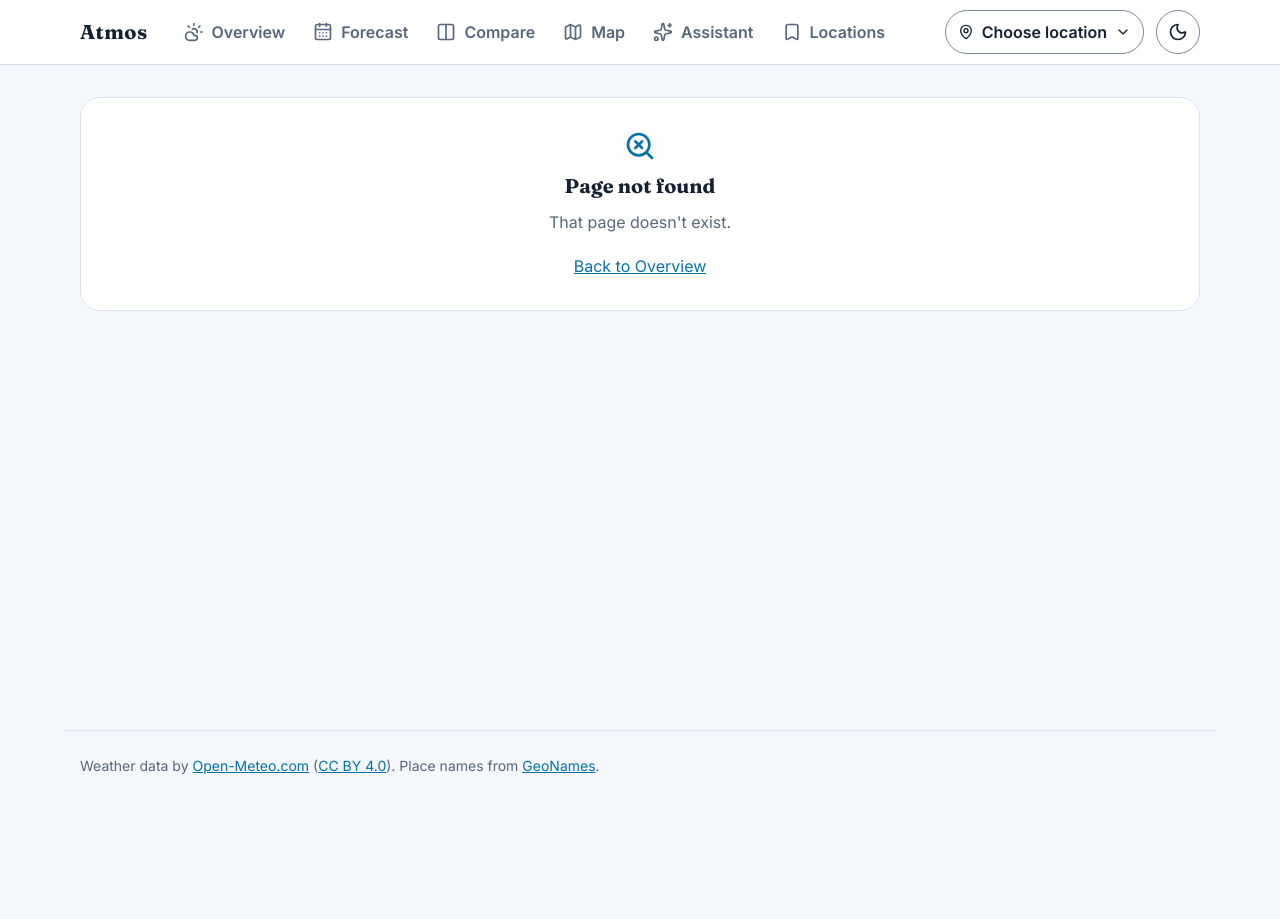
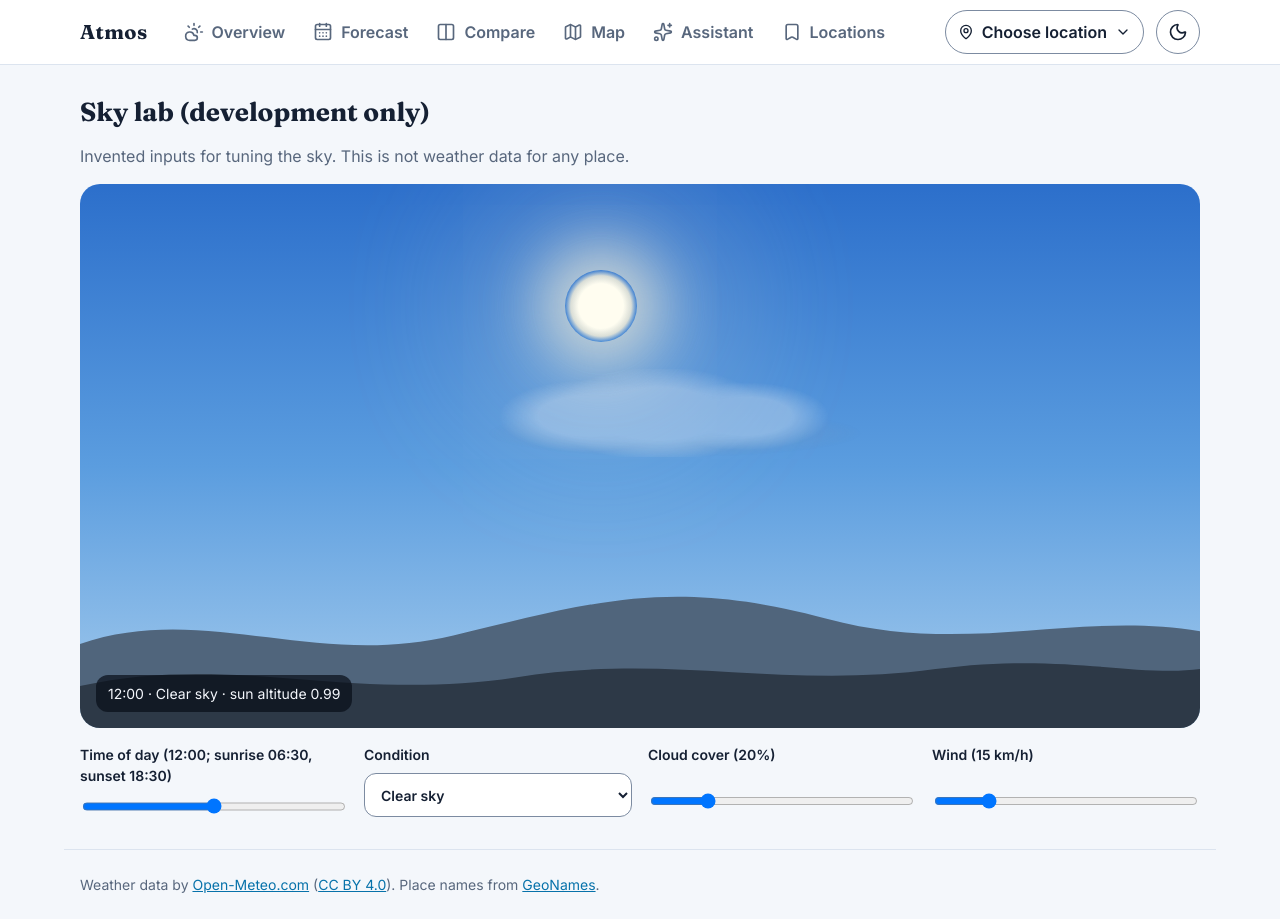
Before and after one commit to radinm65/Atmos-Frontend-Weather-App, a React (Vite) app in the folder frontend/: page /dev/sky in a window 1280 px wide. Before the commit the page ends 800 px from the top, so only its background shows below. Built offline with nearby package versions, Linux system fonts and the light colour scheme.

Commit message:
feat(sky): tune sunset palette and sun/moon cover, fix fog edges, add dev-only Sky lab

```diff
--- a/frontend/src/app/router.tsx
+++ b/frontend/src/app/router.tsx
@@ -54,6 +54,17 @@ export const routes: RouteObject[] = [
               Component: (await import('../features/locations/LocationsPage')).LocationsPage,
             }),
           },
+          // Development-only sky workbench; excluded from production builds.
+          ...(import.meta.env.DEV
+            ? [
+                {
+                  path: 'dev/sky',
+                  lazy: async () => ({
+                    Component: (await import('../features/sky/SkyLab')).SkyLab,
+                  }),
+                },
+              ]
+            : []),
           { path: '*', element: <NotFoundPage /> },
         ],
       },
--- /dev/null
+++ b/frontend/src/features/sky/SkyLab.module.css
@@ -0,0 +1,52 @@
+.lab {
+  display: grid;
+  gap: var(--space-4);
+}
+
+.title {
+  font-size: var(--text-xl);
+}
+
+.note {
+  color: var(--color-text-muted);
+}
+
+.stage {
+  position: relative;
+  height: min(70vh, 34rem);
+  border-radius: var(--radius-lg);
+  overflow: hidden;
+}
+
+.readout {
+  position: absolute;
+  left: var(--space-4);
+  bottom: var(--space-4);
+  z-index: 2;
+  padding: var(--space-2) var(--space-3);
+  border-radius: var(--radius-md);
+  background: rgb(8 13 24 / 0.7);
+  color: #f4f7fc;
+  font-size: var(--text-sm);
+}
+
+.controls {
+  display: grid;
+  grid-template-columns: repeat(auto-fit, minmax(14rem, 1fr));
+  gap: var(--space-4);
+}
+
+.controls label {
+  display: grid;
+  gap: var(--space-2);
+  font-size: var(--text-sm);
+  font-weight: 600;
+}
+
+.controls select {
+  min-height: var(--touch-target);
+  padding: 0 var(--space-3);
+  border: 1px solid var(--color-border-strong);
+  border-radius: var(--radius-md);
+  background: var(--color-surface);
+}
--- /dev/null
+++ b/frontend/src/features/sky/SkyLab.tsx
@@ -0,0 +1,133 @@
+import { useMemo } from 'react'
+import { useSearchParams } from 'react-router-dom'
+import type { WeatherCondition } from '../../domain/weather'
+import { SkyScene } from './SkyScene'
+import styles from './SkyLab.module.css'
+import { computeSkyState } from './skyState'
+
+/**
+ * DEVELOPMENT ONLY (route exists only in dev builds). A workbench for tuning the sky across the
+ * day and every weather type. It shows invented inputs on purpose and is not a weather page.
+ */
+
+const CONDITIONS: Record<string, WeatherCondition> = {
+  clear: { category: 'clear', label: 'Clear sky', code: 0 },
+  partly: { category: 'partly-cloudy', label: 'Partly cloudy', code: 2 },
+  overcast: { category: 'overcast', label: 'Overcast', code: 3 },
+  fog: { category: 'fog', label: 'Fog', code: 45 },
+  drizzle: { category: 'rain', label: 'Light rain', code: 61 },
+  rain: { category: 'rain', label: 'Heavy rain', code: 65 },
+  snow: { category: 'snow', label: 'Snow', code: 73 },
+  storm: { category: 'thunderstorm', label: 'Thunderstorm', code: 95 },
+  unknown: { category: 'unknown', label: 'Conditions unavailable', code: null },
+}
+
+const DAY = '2026-10-24'
+const SUNRISE = `${DAY}T06:30:00.000Z`
+const SUNSET = `${DAY}T18:30:00.000Z`
+
+function numberParam(value: string | null, fallback: number): number {
+  const parsed = Number(value)
+  return value !== null && Number.isFinite(parsed) ? parsed : fallback
+}
+
+function clockTime(hours: number): string {
+  const minutes = Math.round(hours * 60)
+  const hh = String(Math.floor(minutes / 60) % 24).padStart(2, '0')
+  const mm = String(minutes % 60).padStart(2, '0')
+  return `${hh}:${mm}`
+}
+
+export function SkyLab() {
+  const [params, setParams] = useSearchParams()
+  const hour = numberParam(params.get('hour'), 12)
+  const cloud = numberParam(params.get('cloud'), 20)
+  const wind = numberParam(params.get('wind'), 15)
+  const conditionKey = params.get('cond') ?? 'clear'
+  const condition = CONDITIONS[conditionKey] ?? CONDITIONS.clear!
+
+  const time = `${DAY}T${clockTime(hour)}:00.000Z`
+  const state = useMemo(
+    () =>
+      computeSkyState({
+        time,
+        timezone: 'UTC',
+        sunrise: SUNRISE,
+        sunset: SUNSET,
+        previousSunset: '2026-10-23T18:31:00.000Z',
+        nextSunrise: '2026-10-25T06:29:00.000Z',
+        isDay: null,
+        condition,
+        cloudCover: cloud,
+        windSpeed: wind,
+      }),
+    [time, condition, cloud, wind],
+  )
+
+  const update = (key: string, value: string) =>
+    setParams((previous) => {
+      const next = new URLSearchParams(previous)
+      next.set(key, value)
+      return next
+    })
+
+  return (
+    <div className={styles.lab}>
+      <h1 className={styles.title}>Sky lab (development only)</h1>
+      <p className={styles.note}>
+        Invented inputs for tuning the sky. This is not weather data for any place.
+      </p>
+
+      <div className={styles.stage}>
+        <SkyScene state={state} />
+        <p className={styles.readout}>
+          {clockTime(hour)} · {condition.label} · sun altitude {state.altitude.toFixed(2)}
+        </p>
+      </div>
+
+      <form className={styles.controls} onSubmit={(event) => event.preventDefault()}>
+        <label>
+          Time of day ({clockTime(hour)}; sunrise 06:30, sunset 18:30)
+          <input
+            type="range"
+            min={0}
+            max={24}
+            step={0.25}
+            value={hour}
+            onChange={(event) => update('hour', event.target.value)}
+          />
+        </label>
+        <label>
+          Condition
+          <select value={conditionKey} onChange={(event) => update('cond', event.target.value)}>
+            {Object.entries(CONDITIONS).map(([key, value]) => (
+              <option key={key} value={key}>
+                {value.label}
+              </option>
+            ))}
+          </select>
+        </label>
+        <label>
+          Cloud cover ({cloud}%)
+          <input
+            type="range"
+            min={0}
+            max={100}
+            value={cloud}
+            onChange={(event) => update('cloud', event.target.value)}
+          />
+        </label>
+        <label>
+          Wind ({wind} km/h)
+          <input
+            type="range"
+            min={0}
+            max={80}
+            value={wind}
+            onChange={(event) => update('wind', event.target.value)}
+          />
+        </label>
+      </form>
+    </div>
+  )
+}
--- a/frontend/src/features/sky/SkyScene.module.css
+++ b/frontend/src/features/sky/SkyScene.module.css
@@ -11,6 +11,7 @@
     --sky-middle 0.7s linear,
     --sky-bottom 0.7s linear,
     --sky-glow 0.7s linear,
+    --sky-sun-core 0.7s linear,
     --sky-cloud 0.7s linear,
     --sky-cloud-shade 0.7s linear,
     --sky-hill-far 0.7s linear,
@@ -105,7 +106,13 @@
 }
 
 .sun {
-  background: radial-gradient(circle, #fffdf0 0 38%, var(--sky-glow) 62%, transparent 72%);
+  /* closest-side: the gradient ends exactly at the disc's edge, so no ring is left behind. */
+  background: radial-gradient(
+    circle closest-side,
+    var(--sky-sun-core) 0 62%,
+    color-mix(in srgb, var(--sky-glow) 85%, transparent) 84%,
+    transparent 100%
+  );
   box-shadow:
     0 0 60px 24px color-mix(in srgb, var(--sky-glow) 70%, transparent),
     0 0 160px 80px color-mix(in srgb, var(--sky-glow) 30%, transparent);
@@ -169,9 +176,10 @@
   transition: opacity 0.7s linear;
 }
 
+/* Wider than the scene so sliding sideways never reveals the band's own edge. */
 .fogBand {
   position: absolute;
-  inset: 0;
+  inset: 0 -12%;
   background: linear-gradient(
     to bottom,
     transparent,
@@ -182,7 +190,7 @@
 }
 
 .fogBandSlow {
-  inset: 15% 0 -10% 0;
+  inset: 15% -12% -10% -12%;
   opacity: 0.7;
   animation-duration: 61s;
   animation-direction: alternate-reverse;
--- a/frontend/src/features/sky/SkyScene.tsx
+++ b/frontend/src/features/sky/SkyScene.tsx
@@ -56,6 +56,7 @@ export function SkyScene({ state, className }: SkySceneProps) {
     '--sky-middle': colors.middle,
     '--sky-bottom': colors.bottom,
     '--sky-glow': colors.glow,
+    '--sky-sun-core': colors.sunCore,
     '--sky-cloud': colors.cloud,
     '--sky-cloud-shade': colors.cloudShade,
     '--sky-hill-far': colors.hillFar,
--- a/frontend/src/features/sky/skyState.ts
+++ b/frontend/src/features/sky/skyState.ts
@@ -42,6 +42,8 @@ export interface SkyColors {
   bottom: string
   /** Colour of the glow around the sun or moon and along the horizon. */
   glow: string
+  /** Colour of the sun's disc: orange near the horizon, white high up. */
+  sunCore: string
   cloud: string
   cloudShade: string
   /** Silhouette hills at the bottom of the scene. */
@@ -81,8 +83,9 @@ const PALETTE: readonly Keyframe[] = [
   { altitude: -1, top: '#04060f', middle: '#080d22', bottom: '#101936', glow: '#1a2650' },
   { altitude: -0.5, top: '#070d26', middle: '#101c4a', bottom: '#233570', glow: '#32478c' },
   { altitude: -0.2, top: '#121a4a', middle: '#3a3d86', bottom: '#935d92', glow: '#e07a6c' },
-  { altitude: -0.04, top: '#26346f', middle: '#8a6a9c', bottom: '#f08a5d', glow: '#ffb067' },
-  { altitude: 0.1, top: '#3a68b0', middle: '#8cb0d8', bottom: '#ffd3a2', glow: '#ffd68c' },
+  { altitude: -0.04, top: '#26346f', middle: '#8a5f9c', bottom: '#f27d54', glow: '#ff8f4f' },
+  { altitude: 0.06, top: '#34579f', middle: '#b98aa6', bottom: '#ffa263', glow: '#ffb06a' },
+  { altitude: 0.18, top: '#3a68b0', middle: '#8cb0d8', bottom: '#ffd3a2', glow: '#ffd68c' },
   { altitude: 0.4, top: '#3a84d6', middle: '#77b3ea', bottom: '#bfe0f6', glow: '#fff0c4' },
   { altitude: 1, top: '#2874de', middle: '#58a4ef', bottom: '#a8d5fa', glow: '#fff7dc' },
 ]
@@ -227,12 +230,15 @@ export function computeSkyState(input: SkyInput): SkyState {
   cloud = desaturate(cloud, gloom * 0.6)
   const cloudShade = mix(cloud, '#1b2238', 0.45 + gloom * 0.3)
 
+  // Heavy cloud hides the sun and moon completely rather than leaving a grey disc behind.
+  const bodyCover = 1 - smoothstep(0.2, 0.55, gloom)
   const night = 1 - dayness
   const colors: SkyColors = {
     top: tone(base.top),
     middle: tone(base.middle),
     bottom: tone(base.bottom),
     glow: tone(base.glow),
+    sunCore: mix('#ffa24d', '#fffdf0', smoothstep(0, 0.4, altitude)),
     cloud: darken(cloud, gloom * 0.25 * dayness),
     cloudShade,
     hillFar: mix(tone(base.bottom), '#0a1020', 0.55 + night * 0.3),
@@ -249,12 +255,12 @@ export function computeSkyState(input: SkyInput): SkyState {
     sun: {
       x: sunX,
       y: Math.max(altitude, 0),
-      visible: smoothstep(-0.04, 0.03, altitude) * (1 - gloom * 0.85),
+      visible: smoothstep(-0.04, 0.03, altitude) * bodyCover,
     },
     moon: {
       x: moonX,
       y: Math.max(-altitude, 0),
-      visible: smoothstep(-0.02, -0.12, altitude) * (1 - gloom * 0.8),
+      visible: smoothstep(-0.02, -0.12, altitude) * bodyCover,
     },
     colors,
     stars: smoothstep(-0.08, -0.4, altitude) * (1 - clamp(cloudAmount * 1.1)) * (1 - gloom),
--- a/frontend/src/styles/global.css
+++ b/frontend/src/styles/global.css
@@ -22,6 +22,11 @@
   syntax: '<color>';
   inherits: true;
   initial-value: #1a2650;
+}
+@property --sky-sun-core {
+  syntax: '<color>';
+  inherits: true;
+  initial-value: #fffdf0;
 }
 @property --sky-cloud {
   syntax: '<color>';
```
